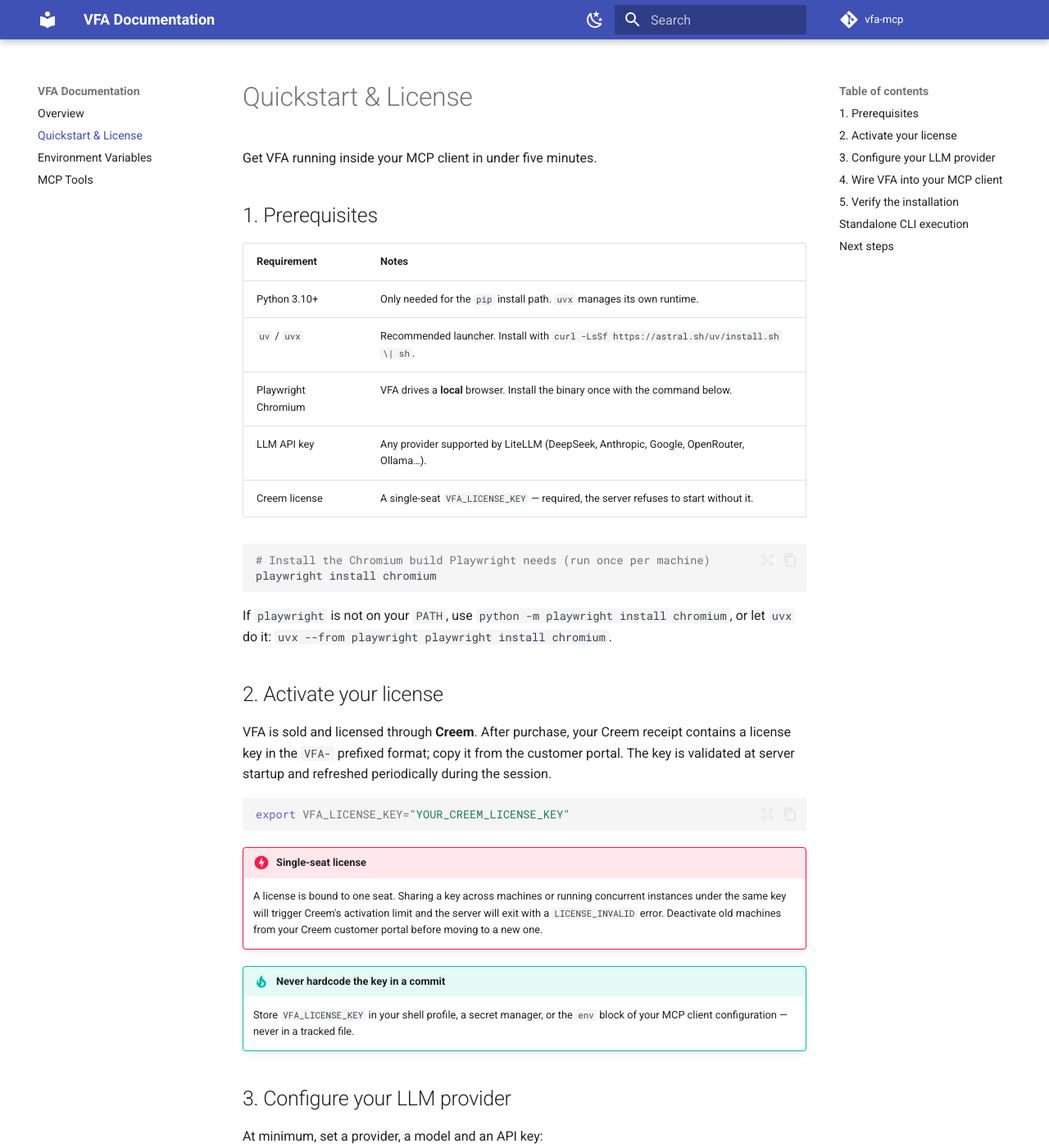
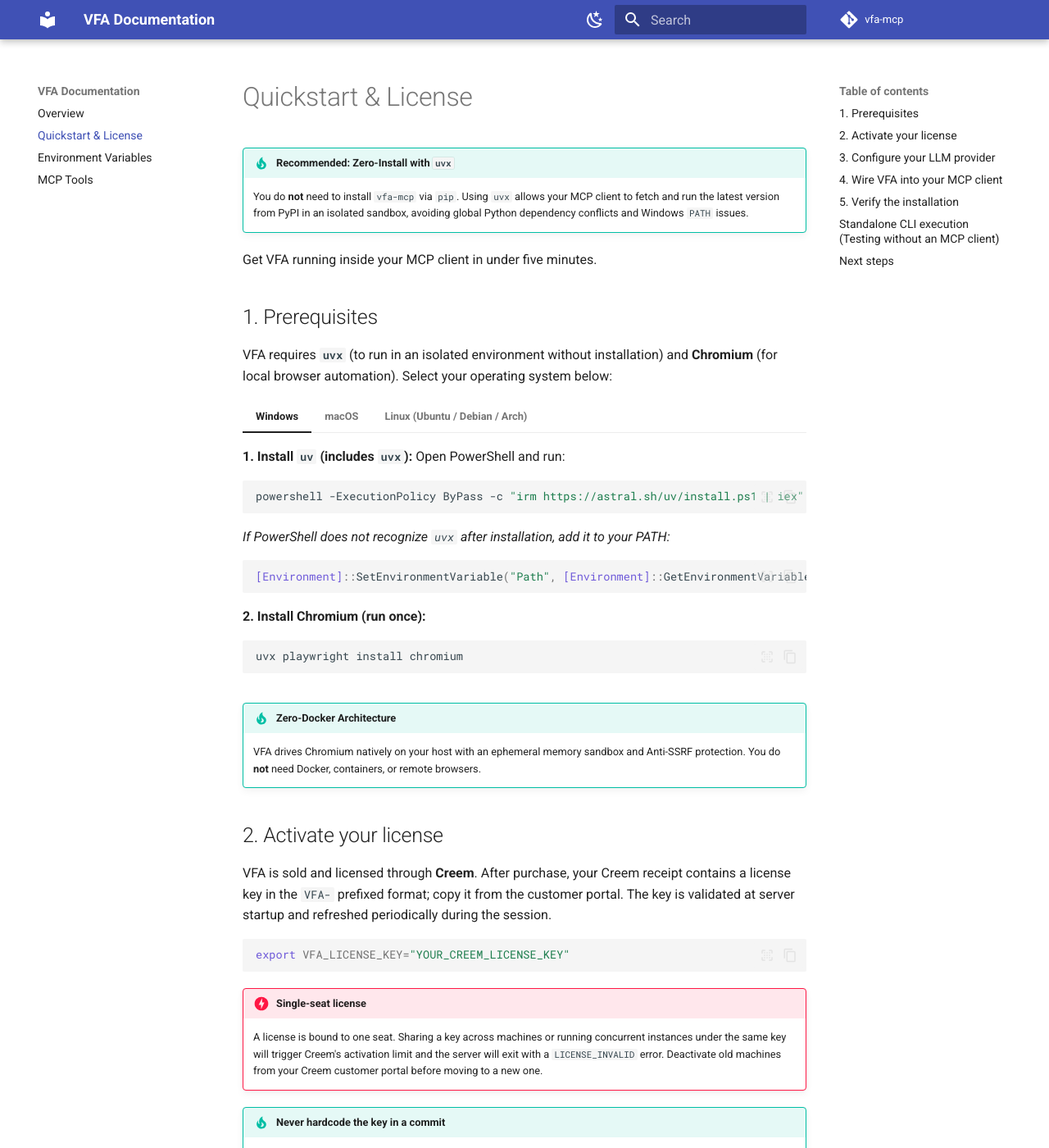
Before and after one commit to vaillan/vfa-docs, an MkDocs documentation site: the page built from docs/quickstart.md, in a window 1280 px wide and 1400 px high. Shown: the whole window at 82% size. Built offline with MkDocs 1.6.1 and Material for MkDocs 9.7.7, drawn with Linux system fonts in a browser that asks for light colours; comment, search, counter and statistics services are not loaded; some of the changed text lies outside the part shown.

Commit message:
Actualización para indicar resolución de problemas al instalar y descarga estandar con uvx

````diff
--- a/docs/quickstart.md
+++ b/docs/quickstart.md
@@ -1,24 +1,60 @@
 # Quickstart & License
+
+!!! tip "Recommended: Zero-Install with `uvx`"
+    You do **not** need to install `vfa-mcp` via `pip`. Using `uvx` allows your MCP client to fetch and run the latest version from PyPI in an isolated sandbox, avoiding global Python dependency conflicts and Windows `PATH` issues.
 
 Get VFA running inside your MCP client in under five minutes.
 
 ## 1. Prerequisites
 
-| Requirement | Notes |
-| --- | --- |
-| Python 3.10+ | Only needed for the `pip` install path. `uvx` manages its own runtime. |
-| `uv` / `uvx` | Recommended launcher. Install with `curl -LsSf https://astral.sh/uv/install.sh \| sh`. |
-| Playwright Chromium | VFA drives a **local** browser. Install the binary once with the command below. |
-| LLM API key | Any provider supported by LiteLLM (DeepSeek, Anthropic, Google, OpenRouter, Ollama…). |
-| Creem license | A single-seat `VFA_LICENSE_KEY` — required, the server refuses to start without it. |
+VFA requires **`uvx`** (to run in an isolated environment without installation) and **Chromium** (for local browser automation). Select your operating system below:
 
-```bash
-# Install the Chromium build Playwright needs (run once per machine)
-playwright install chromium
-```
+=== "Windows"
 
-If `playwright` is not on your `PATH`, use `python -m playwright install chromium`, or let
-`uvx` do it: `uvx --from playwright playwright install chromium`.
+    **1. Install `uv` (includes `uvx`):**
+    Open PowerShell and run:
+    ```powershell
+    powershell -ExecutionPolicy ByPass -c "irm https://astral.sh/uv/install.ps1 | iex"
+    ```
+
+    *If PowerShell does not recognize `uvx` after installation, add it to your PATH:*
+    ```powershell
+    [Environment]::SetEnvironmentVariable("Path", [Environment]::GetEnvironmentVariable("Path", "User") + ";$env:USERPROFILE\.local\bin", "User")
+    ```
+
+    **2. Install Chromium (run once):**
+    ```powershell
+    uvx playwright install chromium
+    ```
+
+=== "macOS"
+
+    **1. Install `uv`:**
+    ```bash
+    brew install uv
+    # Or via curl:
+    # curl -LsSf https://astral.sh/uv/install.sh | sh
+    ```
+
+    **2. Install Chromium (run once):**
+    ```bash
+    uvx playwright install chromium
+    ```
+
+=== "Linux (Ubuntu / Debian / Arch)"
+
+    **1. Install `uv`:**
+    ```bash
+    curl -LsSf https://astral.sh/uv/install.sh | sh
+    ```
+
+    **2. Install Chromium with system dependencies (run once):**
+    ```bash
+    uvx playwright install --with-deps chromium
+    ```
+
+!!! tip "Zero-Docker Architecture"
+    VFA drives Chromium natively on your host with an ephemeral memory sandbox and Anti-SSRF protection. You do **not** need Docker, containers, or remote browsers.
 
 ## 2. Activate your license
 
@@ -174,18 +210,19 @@
 metrics. If the server fails to appear, check the client's MCP log output — the usual causes
 are a missing `VFA_LICENSE_KEY`, an expired key, or Chromium not being installed.
 
-## Standalone CLI execution
+## Standalone CLI execution (Testing without an MCP client)
 
-VFA is also runnable without any client integration, which is handy for CI pipelines or
-debugging:
+If you want to test VFA directly from your terminal or CI/CD without configuring an IDE:
 
 ```bash
-pip install vfa-mcp
-playwright install chromium
-export VFA_LICENSE_KEY="YOUR_CREEM_LICENSE_KEY"
+# 1. Ensure Chromium is installed once
+uvx playwright install chromium
 
-vfa-mcp --help
+# 2. Run directly from PyPI (no pip install or PATH setup required)
+uvx vfa-mcp --help
 ```
+!!! warning "Why avoid `pip install`?"
+    Installing via `pip install vfa-mcp` places the executable in your Python `Scripts` directory. On Windows and macOS, if this folder is not in your system `$PATH`, your terminal will fail with `command not found: vfa-mcp`. Running via `uvx` eliminates this problem entirely.
 
 The process speaks JSON-RPC over stdio, exactly like the client-managed launch — pipe a
 `tools/call` request into it and read the response from stdout.
````
Also changed, not shown: other parts of docs/quickstart.md (+1 -1 lines).
